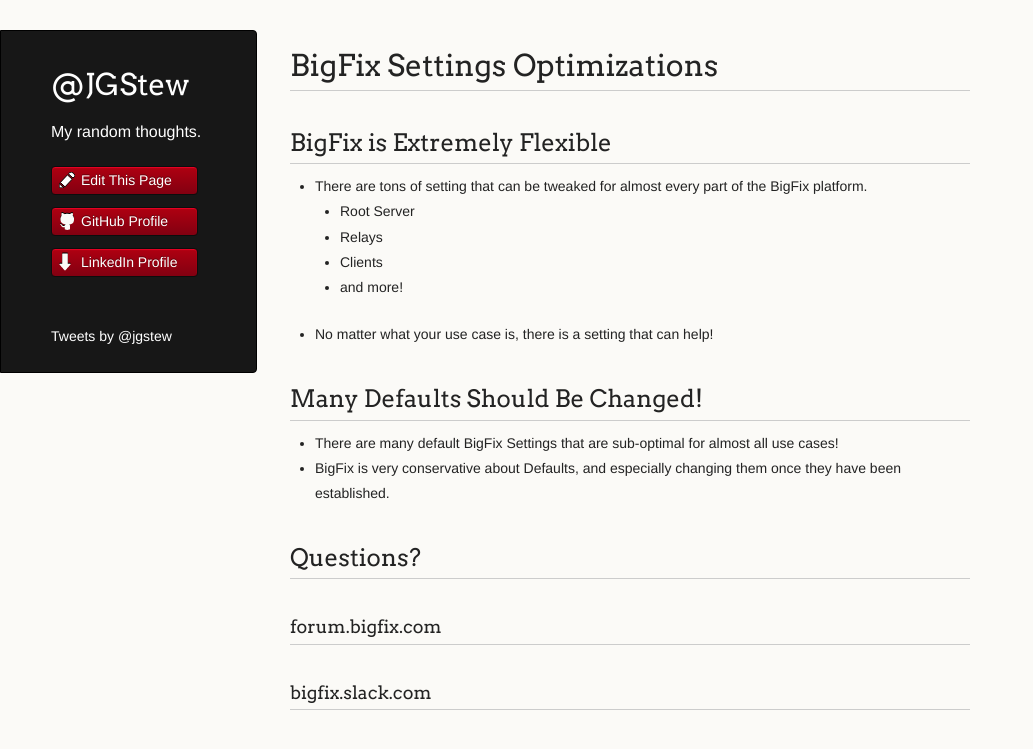
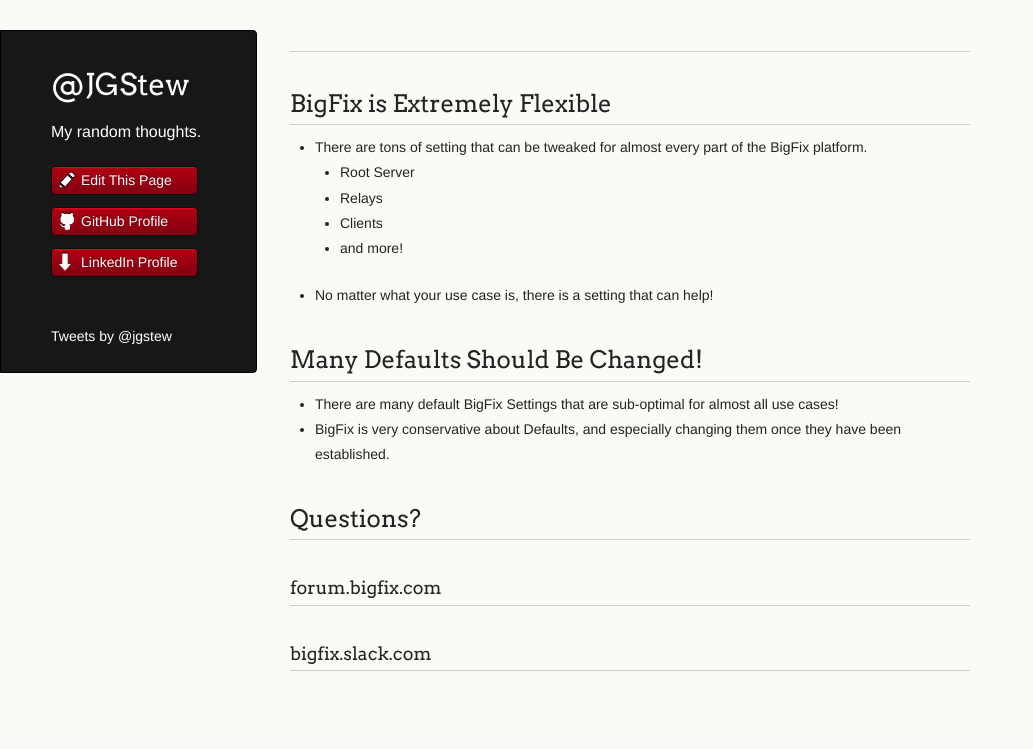
Before and after one commit to jgstew/jgstew.github.io, a Jekyll site: the page built from _posts/2018-10-30-BigFix-Settings-Optimizations.md, in a window 1280 px wide. Shown: the top 749 px of the page, without its empty margins (0-1033 px from the left). Built offline with Jekyll 4.4.1, drawn with Linux system fonts in a browser that asks for light colours; nearby versions of some CDN libraries; comment, search, counter and statistics services are not loaded; part of the change alters nothing that is shown.

Commit message:
Update 2018-10-30-BigFix-Settings-Optimizations.md

```diff
--- a/_posts/2018-10-30-BigFix-Settings-Optimizations.md
+++ b/_posts/2018-10-30-BigFix-Settings-Optimizations.md
@@ -1,5 +1,7 @@
 ---
-title: BigFix Settings Optimizations
+Title: BigFix Settings Optimizations
+Author:  @JGStew
+Date:    October 30, 2018
 ---
 <!-- git pull;pandoc 2018-10-30-BigFix-Settings-Optimizations.md -o BigFix_tmp.pptx;open BigFix_tmp.pptx -->
 
```
